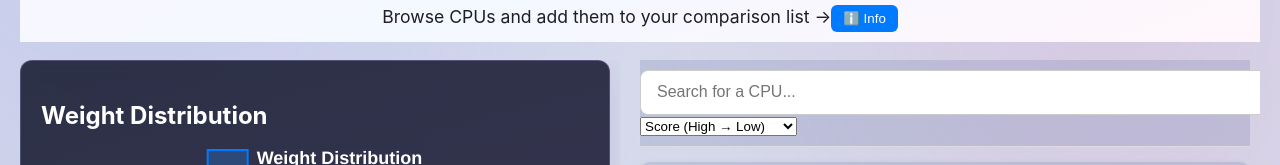
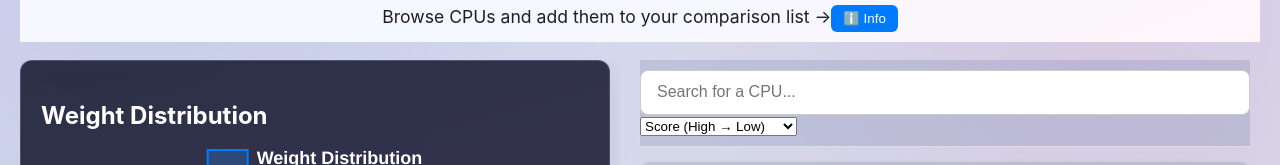
Before and after one commit to richardma213/HardwareAppRepo, a React (Create React App) app in the folder frontend/: page /cpu in a window 1280 px wide. Shown: the part 144-309 px from the top of the page. Built offline with nearby package versions, Linux system fonts and the light colour scheme; sample sign-in values are in the browser's storage.

Commit message:
Fix CPU/GPU search bar overflow in selector cards

```diff
--- a/frontend/src/pages/CPU.css
+++ b/frontend/src/pages/CPU.css
@@ -88,6 +88,9 @@ html, body {
 
 .cpu-search {
   width: 100%;
+  max-width: 100%;
+  box-sizing: border-box;
+  display: block;
   padding: .8rem 1rem;
   border-radius: 8px;
   border: 1px solid #ccc;
--- a/frontend/src/pages/GPU.css
+++ b/frontend/src/pages/GPU.css
@@ -60,6 +60,9 @@
 
 .gpu-search {
   width: 100%;
+  max-width: 100%;
+  box-sizing: border-box;
+  display: block;
   padding: .8rem 1rem;
   border-radius: 8px;
   border: 1px solid #ccc;
```
